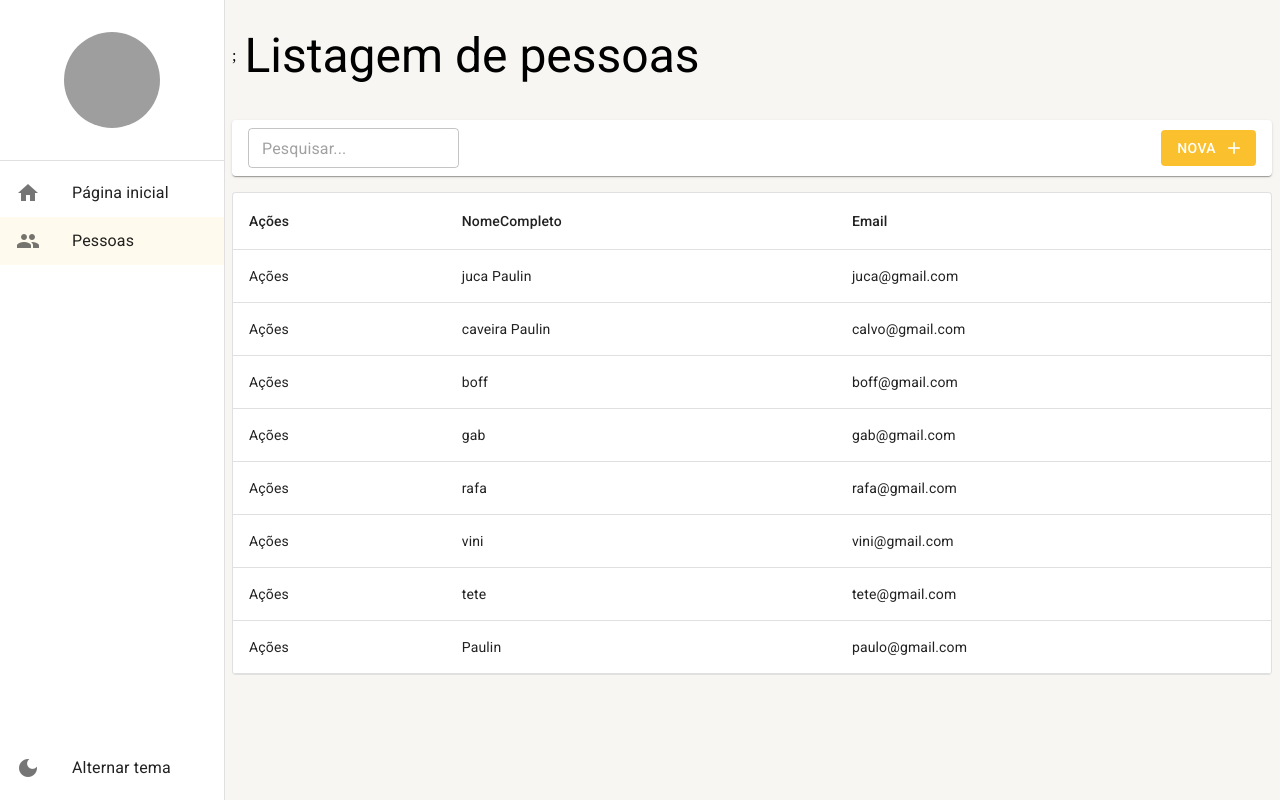
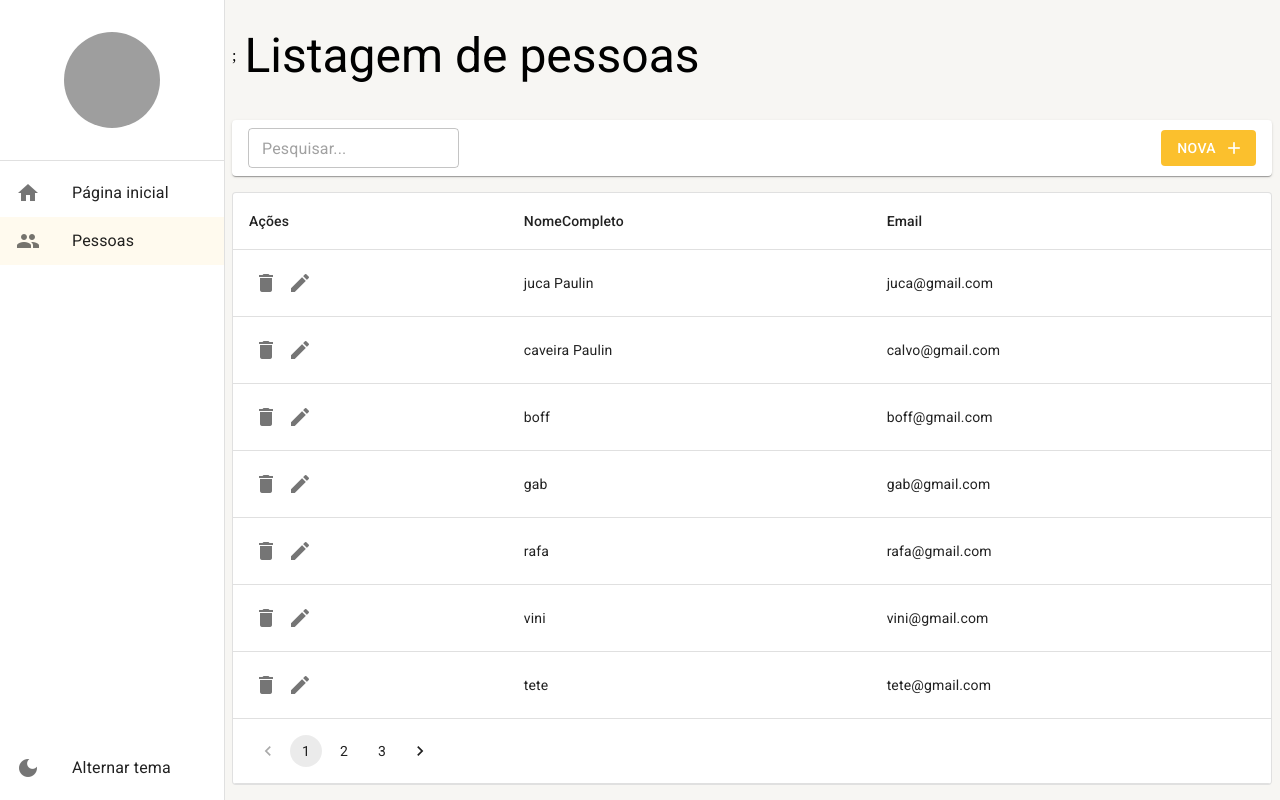
Before and after one commit to Viniciuss2207/Cadastros, a React (Create React App) app: page /pessoas in a window 1280 px wide. Built offline with nearby package versions, Linux system fonts and the light colour scheme; data requests are answered from the project's data file; grey boxes are pictures that could not be loaded.

Commit message:
ft:Adicionando paginação na listagem com React

```diff
--- a/mock/database.json
+++ b/mock/database.json
@@ -47,6 +47,48 @@
         "email": "paulo@gmail.com",
         "cidade": 1,
         "nomeCompleto":"Paulin"
+    },
+    {
+        "id":9 ,
+        "email": "pedrinho@gmail.com",
+        "cidade": 1,
+        "nomeCompleto":"pedrin"
+    },
+    {
+        "id":10 ,
+        "email": "mauro@gmail.com",
+        "cidade": 1,
+        "nomeCompleto":"mauro"
+    },
+    {
+        "id": 11,
+        "email": "jorda@gmail.com",
+        "cidade": 1,
+        "nomeCompleto":"jorda"
+    },
+    {
+        "id": 12,
+        "email": "alice@gmail.com",
+        "cidade": 1,
+        "nomeCompleto":"alice"
+    },
+    {
+        "id": 13,
+        "email": "corno@gmail.com",
+        "cidade": 1,
+        "nomeCompleto":"cornin"
+    },
+    {
+        "id": 14,
+        "email": "josnel@gmail.com",
+        "cidade": 1,
+        "nomeCompleto":"josnel"
+    },
+    {
+        "id": 15,
+        "email": "vanessa@gmail.com",
+        "cidade": 1,
+        "nomeCompleto":"vanessa"
     }
 ]
 
--- a/src/pages/pessoas/ListagemDePessoas.tsx
+++ b/src/pages/pessoas/ListagemDePessoas.tsx
@@ -1,8 +1,9 @@
-import { LinearProgress, Paper, Table, TableBody, TableCell, TableContainer, TableFooter, TableHead, TableRow } from "@mui/material";
+import { Icon, IconButton, LinearProgress, Pagination, Paper, Table, TableBody, TableCell, TableContainer, TableFooter, TableHead, TableRow } from "@mui/material";
 import { useEffect, useMemo, useState } from "react";
 import { useSearchParams } from "react-router-dom"
 
 import { FerramentasDalistagem } from "../../shared/components"
+import { Environment } from "../../shared/environment";
 import { useDebounce } from "../../shared/hooks";
 import { LayoutBaseDePagina } from "../../shared/layouts"
 import { PessoasService, IListagemPessoa } from "../../shared/services/api/pessoas/PessoasService";
@@ -18,13 +19,16 @@
 
   const busca = useMemo(() => {
     return searchParams.get('busca') || '';
-    }, [searchParams]  )
+  }, [searchParams])
+  const pagina = useMemo(() => {
+    return Number(searchParams.get('pagina') || '1');
+  }, [searchParams])
 
   useEffect(() => {
     setIsLoading(true);
 
     debounce(() => {
-          PessoasService.getAll(1, busca)
+      PessoasService.getAll(pagina, busca)
         .then((result) => {
           setIsLoading(false);
           if (result instanceof Error) {
@@ -37,9 +41,9 @@
           }
         });
     });
-      }, [busca]);
+  }, [busca, pagina]);
 
-    return(
+  return (
     <LayoutBaseDePagina
       titulo='Listagem de pessoas'
       barraDeFerramentas={
@@ -47,13 +51,13 @@
           textoDaBotaoNovo='Nova'
           mostrarInputBusca
           textoDaBusca={busca}
-              aoMudarTextoDeBusca={texto =>setSearchParams({busca: texto},{ replace:true })}
+          aoMudarTextoDeBusca={texto => setSearchParams({ busca: texto, pagina: '1' }, { replace: true })}
 
         />
       }
 
     >
-        <TableContainer  component={Paper} variant="outlined" sx={{m: 1, width:"auto"}}>
+      <TableContainer component={Paper} variant="outlined" sx={{ m: 1, width: "auto" }}>
         <Table>
           <TableHead>
             <TableRow>
@@ -66,19 +70,41 @@
           <TableBody>
             {rows.map(row => (
               <TableRow key={row.id}>
-               <TableCell>Ações</TableCell>
+                <TableCell>
+                  <IconButton size="small">
+                    <Icon>delete</Icon>
+                  </IconButton>
+                  <IconButton size="small">
+                    <Icon>edit</Icon>
+                  </IconButton>
+                </TableCell>
                 <TableCell>{row.nomeCompleto}</TableCell>
                 <TableCell>{row.email}</TableCell>
               </TableRow>
             ))}
              </TableBody>
+             {totalCount === 0 && !isLoading &&(
+              <caption>{Environment.LISTAGEM_VAZIA}</caption>
+             )}
+
+
+
           <TableFooter>
             {isLoading && (
               <TableRow>
-                <TableCell  colSpan={3} >
-
+                <TableCell colSpan={3} >
                   <LinearProgress variant='indeterminate' />
-
+                </TableCell>
+              </TableRow>
+            )}
+            {(totalCount > 0 && totalCount > Environment.LIMITE_DE_LINHAS) && (
+              <TableRow>
+                <TableCell colSpan={3} >
+                  <Pagination
+                   page={pagina}
+                   count={Math.ceil(totalCount / Environment.LIMITE_DE_LINHAS) }
+                   onChange = {(_, newPage) =>setSearchParams({ busca, pagina: newPage.toString() }, { replace: true }) }
+                  />
                 </TableCell>
               </TableRow>
             )}
--- a/src/shared/environment/index.ts
+++ b/src/shared/environment/index.ts
@@ -2,7 +2,7 @@
     /**
      * Define a quantidade de linhas a ser carregada por padrão nas listagens
      */
-    LIMITE_DE_LINHAS: 10,
+    LIMITE_DE_LINHAS: 7,
     /**
      * Placeholder exibido nas inputs
      */
```
Lines whose indentation alone changed are shown as unchanged.
